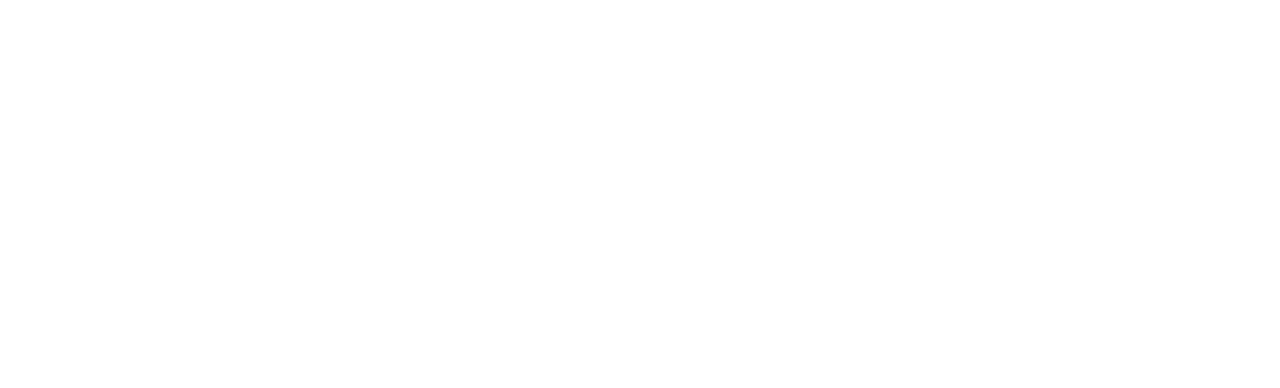
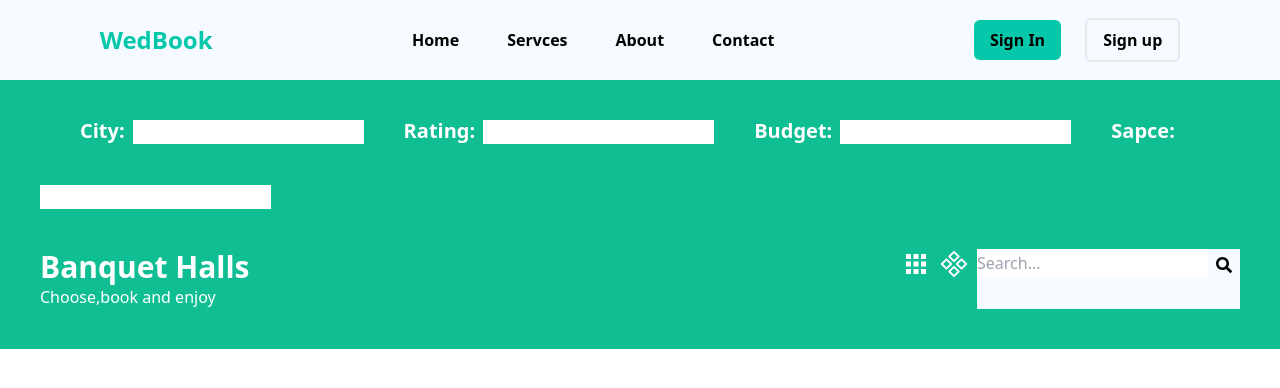
Before and after one commit to waseemkhan309/jobproject, a React (Vite) app in the folder client/: page /banquate in a window 1280 px wide. Before the commit this address had no page. Shown: the top 388 px of the page. Built offline with nearby package versions, Linux system fonts and the light colour scheme; the HTML template or start-up script is replaced by a standard one.

Commit message:
initial commit

```diff
--- a/client/src/App.jsx
+++ b/client/src/App.jsx
@@ -4,6 +4,7 @@
 import Signup from './pages/Signup'
 import Signin from './pages/Signin'
 import Home from './pages/Home'
+import Banqat from './pages/Banqat'
 
 const App = () => {
   return (
@@ -11,6 +12,7 @@
       <Routes>
         <Route path='/signup' element={<Signup />} />
         <Route path='/signin' element={<Signin />} />
+        <Route path='/banquate' element={<Banqat />} />
         <Route path='/' element={<Home />} />
       </Routes>
     </>
--- a/client/src/component/Header.jsx
+++ b/client/src/component/Header.jsx
@@ -12,10 +12,10 @@
         setIsMenuOpen(!isMenuopen)
     }
     const navItems = [
-        { link: "Home", path: "home" },
-        { link: "Servces", path: "services" },
-        { link: "About", path: "about" },
-        { link: "Contact", path: "contact" },
+        { link: "Home", path: "banquate" },
+        { link: "Servces", path: "banquate" },
+        { link: "About", path: "banquate" },
+        { link: "Contact", path: "banquate" },
     ]
 
     return (
@@ -23,7 +23,7 @@
             <nav className=' bg-color-lightgreen  font-medium flex justify-around items-center h-[10vh]'>
                 {/* logo */}
                 <div className="">
-                    <Link className='text-color-primary text- text-2xl font-bold ' to='/'>
+                    <Link className='text-color-primary  text-2xl font-bold ' to='/'>
                         <span > WedBook </span>
                     </Link>
                 </div>
--- a/client/src/component/Services.jsx
+++ b/client/src/component/Services.jsx
@@ -1,12 +1,15 @@
 /* eslint-disable no-unused-vars */
 import React from 'react'
+import { Link } from 'react-router-dom'
 
 const Services = () => {
     return (
         <div>
             <div className=' flex justify-between p-10 '>
                 <h1 className='text-4xl'>Main Services</h1>
-                <button className='bg-color-primary px-10 py-3 border-rad text-white font-semibold'>Become a Provider</button>
+                <Link to='/banquate'>
+                    <button className='bg-color-primary px-10 py-3 border-rad text-white font-semibold'>Become a Provider</button>
+                </Link>
             </div>
             <div className='flex space-5 gap-5 p-5  w-full flex-wrap '>
                 <div className='flex-1  text-center space-y-7  '>
--- /dev/null
+++ b/client/src/component/banquate/Cart.jsx
@@ -0,0 +1,10 @@
+/* eslint-disable no-unused-vars */
+import React from 'react'
+
+const Cart = () => {
+    return (
+        <div>Cart</div>
+    )
+}
+
+export default Cart
--- /dev/null
+++ b/client/src/component/banquate/DataTake.jsx
@@ -0,0 +1,45 @@
+/* eslint-disable no-unused-vars */
+import React from 'react'
+import { CgMenuGridR } from "react-icons/cg";
+import { PiDiamondsFour } from "react-icons/pi";
+import { FaSearch } from "react-icons/fa";
+
+
+
+
+const DataTake = () => {
+    return (
+        <>
+            <div className='bg-dark-green text-white'>
+                <div className='ml-10'>
+                    <form className='space-y-10  '>
+                        <label htmlFor="city" className='text-xl font-semibold ml-10 mr-2' >City:</label>
+                        <input type="text" id='city' />
+                        <label htmlFor="rating" className='text-xl font-semibold ml-10  mr-2'>Rating:</label>
+                        <input type="text" id='rating' />
+                        <label htmlFor="budget" className='text-xl font-semibold ml-10  mr-2'>Budget:</label>
+                        <input type="text" id='budget' />
+                        <label htmlFor="space" className='text-xl font-semibold ml-10  mr-2'>Sapce:</label>
+                        <input type="text" id='space' />
+                    </form>
+                </div>
+                <div className='flex justify-between '>
+                    <div className='m-10'>
+                        <h1 className='text-3xl font-semibold'>Banquet Halls</h1>
+                        <span>Choose,book and enjoy</span>
+                    </div>
+                    <div className='flex m-10'>
+                        <span className='text-3xl '><CgMenuGridR /></span>
+                        <span className='text-3xl ml-2'><PiDiamondsFour /></span>
+                        <span className='bg-color-lightgreen  flex ml-2  ' >
+                            <input type='text' className='h-7 outline-none text-black' placeholder='Search...' />
+                            <FaSearch className='text-black cursor-pointer m-2 ' />
+                        </span>
+                    </div>
+                </div>
+            </div >
+        </>
+    )
+}
+
+export default DataTake
--- /dev/null
+++ b/client/src/pages/Banqat.jsx
@@ -0,0 +1,15 @@
+/* eslint-disable no-unused-vars */
+import React from 'react'
+import Header from '../component/Header'
+import DataTake from '../component/banquate/DataTake'
+
+const Banqat = () => {
+    return (
+        <>
+            <Header />
+            <DataTake />
+        </>
+    )
+}
+
+export default Banqat
--- a/client/src/pages/Home.jsx
+++ b/client/src/pages/Home.jsx
@@ -7,6 +7,8 @@
 import Layout from '../component/Layout'
 import Testinomials from '../component/Testinomials'
 import Footer from '../component/Footer'
+// import { Routes, Route } from 'react-router-dom'
+
 
 const Home = () => {
     return (
```
